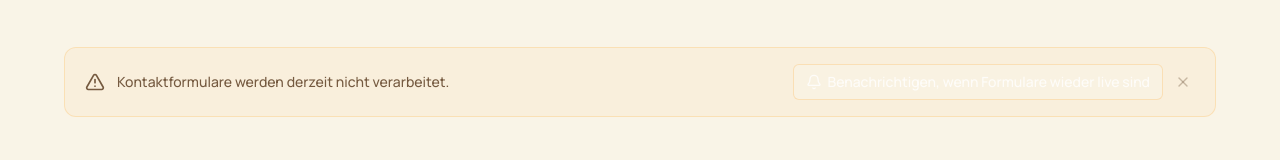
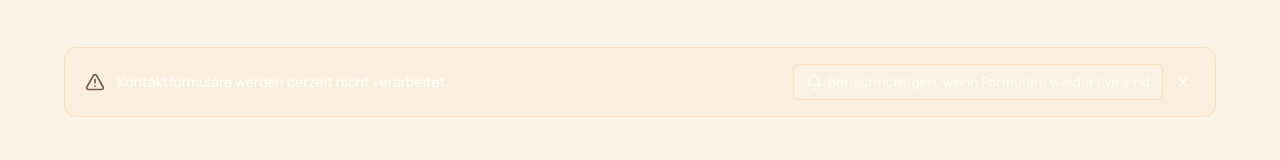
Before and after one commit to advantisgroup/advantis-group, a Next.js app: page /de/contact in a window 1280 px wide. Shown: the part 439-599 px from the top of the page. Built offline with nearby package versions, Linux system fonts and the light colour scheme; no server answers; what @elysiajs/eden would draw is missing.

Commit message:
Update SubmissionBanner.tsx

```diff
--- a/src/components/contact/SubmissionBanner.tsx
+++ b/src/components/contact/SubmissionBanner.tsx
@@ -40,10 +40,10 @@ export function SubmissionBanner({
           aria-hidden="true"
         />
         <div className="flex-1 min-w-0">
-          <p className="md:hidden text-sm font-semibold leading-snug text-warning-foreground">
+          <p className="md:hidden text-sm font-semibold leading-snug text-warning-foreground md:text-white/30">
             {t("title")}
           </p>
-          <p className="mt-0.5 md:mt-0 text-xs md:text-sm font-medium leading-relaxed md:leading-snug text-warning-foreground/80">
+          <p className="mt-0.5 md:mt-0 text-xs md:text-sm font-medium leading-relaxed md:leading-snug text-warning-foreground/80 md:text-white">
             {message}
           </p>
         </div>
@@ -57,11 +57,11 @@ export function SubmissionBanner({
           className="flex-1 md:flex-none gap-1.5 border-warning/50 bg-background/55 text-white/80 hover:bg-warning/18 transition-colors"
           onClick={onNotifyClick}
         >
-          <Bell className="h-3.5 w-3.5 md:h-3.5 md:w-3.5 h-4 w-4" />
+          <Bell className="h-3.5 w-3.5 md:h-3.5 md:w-3.5 h-4 w-4 md:text-white" />
           {t("notifyCta")}
         </Button>
         <button
-          className="shrink-0 rounded p-1 text-warning-foreground/30 hover:text-warning-foreground transition-colors"
+          className="shrink-0 rounded p-1 text-warning-foreground/30 hover:text-warning-foreground md:text-white transition-colors"
           aria-label={t("dismiss")}
           onClick={() => setDismissed(true)}
         >
```
